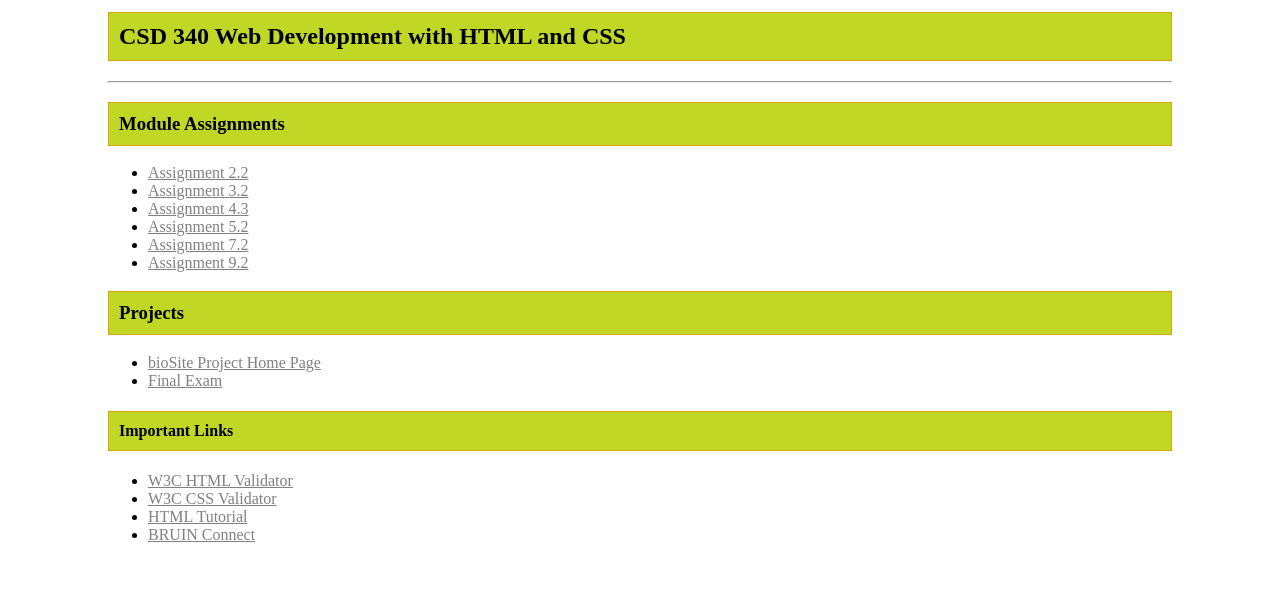
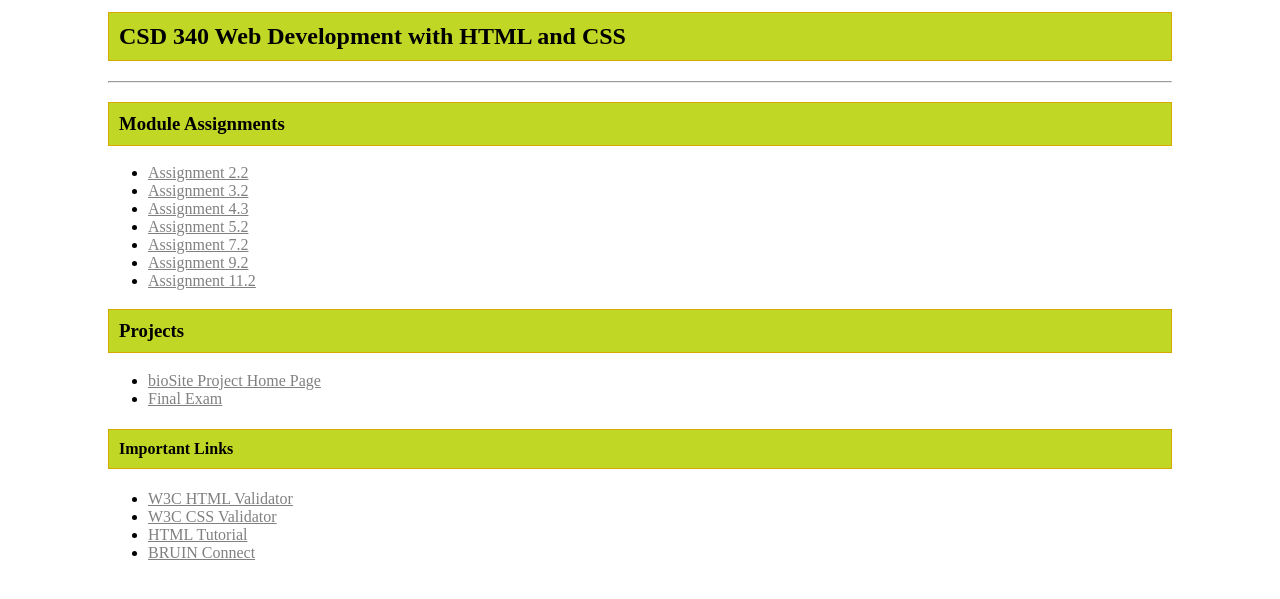
Before and after one commit to johnthadden/csd-340, a plain HTML site: page index.html in a window 1280 px wide. Shown: the part 199-798 px from the top of the page. Drawn offline with Linux system fonts and the light colour scheme.

Commit message:
Update index.html

```diff
--- a/index.html
+++ b/index.html
@@ -18,6 +18,8 @@
             <li><a href="module-5/hadden_EX4.html">Assignment 5.2</a></li>
             <li><a href="module-7/hadden_EX5.html">Assignment 7.2</a></li>
             <li><a href="module-9/hadden_EX6.html">Assignment 9.2</a></li>
+            <li><a href="module-11/hadden-11.2.html">Assignment 11.2</a></li>
+
         </ul>
         <h3>Projects</h3>
         <ul>
```
